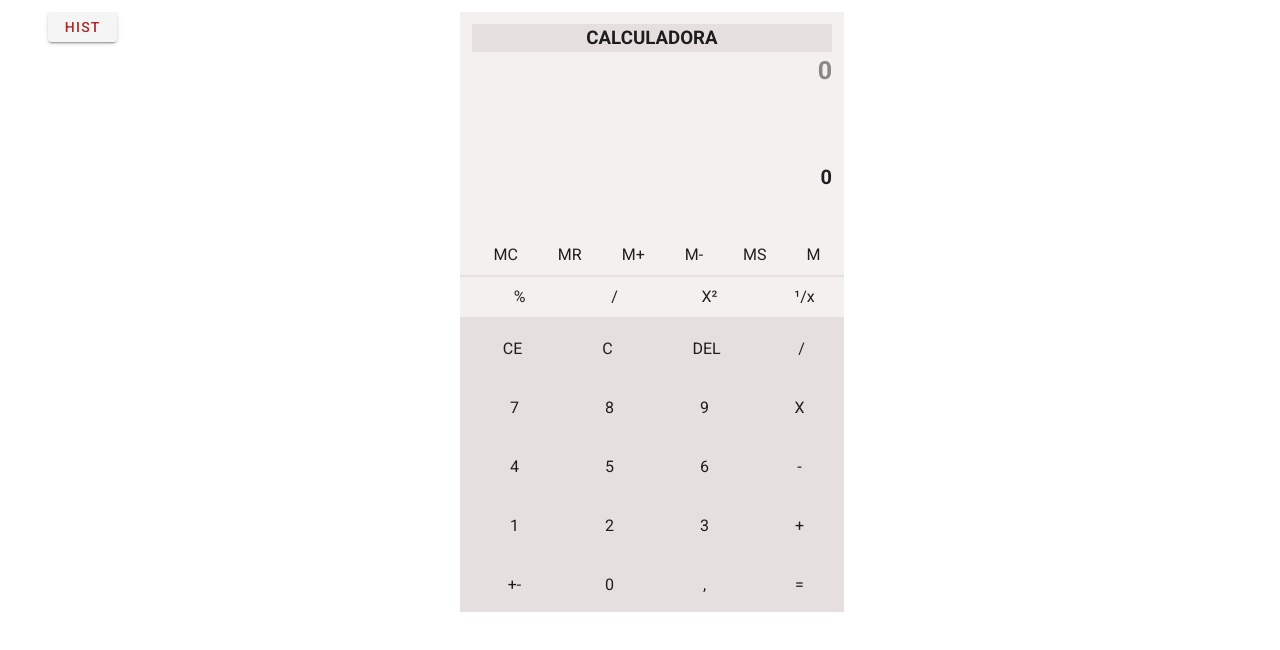
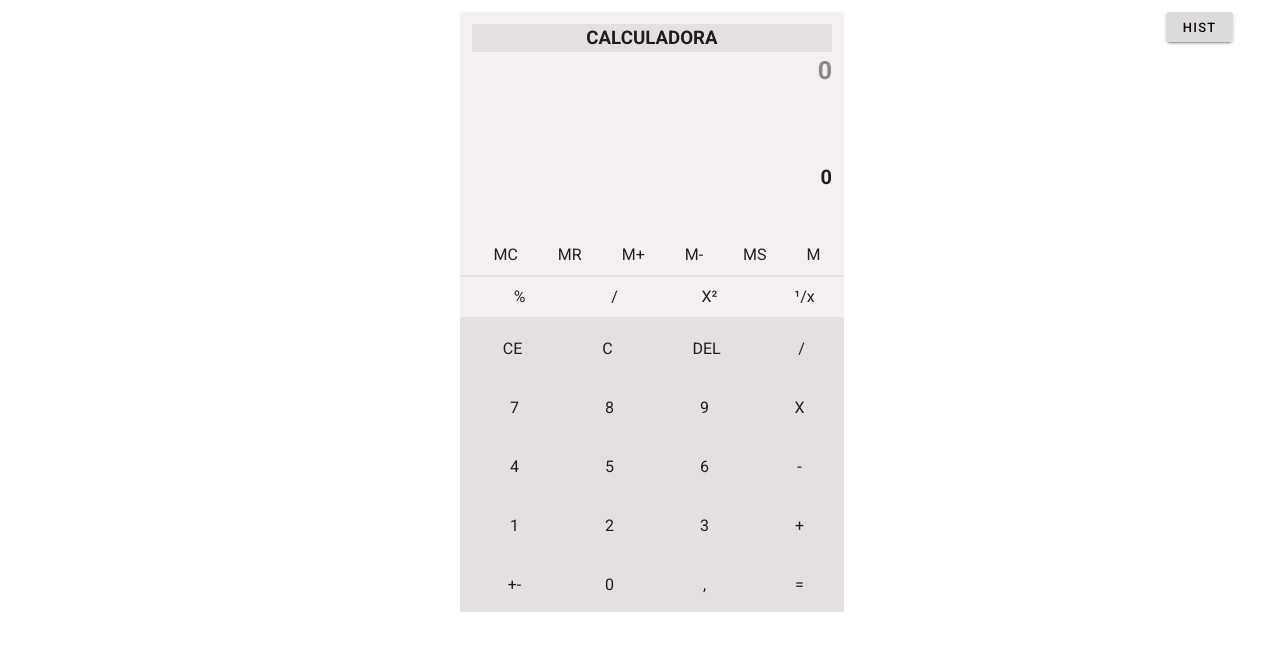
Before and after one commit to GustavoMKarnopp/Calculadora, a Vue app: page / in a window 1280 px wide. Shown: the top 650 px of the page. Built offline with nearby package versions, Linux system fonts and the light colour scheme.

Commit message:
Finalizando estilização botão MOBILE/ DESKTOP

```diff
--- a/src/components/shared/AppResult.vue
+++ b/src/components/shared/AppResult.vue
@@ -11,7 +11,6 @@
         class="posicaoBTN"
         >
           <v-btn
-
             @click.stop="drawer = !drawer"
           >
             Hist
@@ -38,7 +37,6 @@
             :key="item.title"
             link
           >
-
           <v-list-item-content>
             <v-list-item-title>{{ item.title }}</v-list-item-title>
           </v-list-item-content>
@@ -74,15 +72,24 @@ export default {
  @media (min-width: 320px){
    .posicaoBTN{
     max-width: 20%;
-    max-height:100px;
+    max-height: 100px;
     margin-right: 40px;
+    float: right;
+    margin: 0;
     position: relative;
   }
-     .estilBTN{
-    max-width: 20%;
-    max-height:100px;
-    margin-right: 40px;
-    position: relative;
+    .v-btn{
+    max-height: 32px !important;
+    color: #e6dfdf !important;
+    margin: -2px -6px 0px 0px;
+  }
+  .v-btn span{
+    font-size: 13px;
+    color: rgb(14, 11, 11) !important;
+  }
+  .theme--light.v-btn.v-btn--has-bg {
+    background-color:  #cfcdcd !important;
+    color: darkblue !important;
   }
  }
 
@@ -90,12 +97,18 @@ export default {
 
 
  @media (min-width: 768px){
-   .estilBTN{
-  height:60px;
-  max-width: 15%;
-  margin-left: 32%;
-  margin-right: 40px;
-  position: relative;
+    .v-btn{
+    max-height: 30px !important;
+    color:   #e6dfdf  !important;
+    margin: 0px
+  }
+  .v-btn span{
+   font-size: 13px;
+    color: rgb(14, 11, 11) !important;
+  }
+  .theme--light.v-btn.v-btn--has-bg {
+      background-color:  #cfcdcdb9 !important;
+      color: darkblue !important;
   }
     .posicaoBTN{
     height:60px;
@@ -113,13 +126,22 @@ export default {
 @media (min-width: 1024px){
   .v-btn{
     max-height: 30px !important;
-      color: brown !important;
+    color:#e6dfdf  !important;
     margin: 0px
   }
+  .v-btn span{
+   font-size: 13px;
+    color: rgb(14, 11, 11) !important;
+  }
+.theme--light.v-btn.v-btn--has-bg {
+    background-color:  #cfcdcdb9 !important;
+    color: darkblue !important;
+}
+
 .posicaoBTN{
   margin: 0;
   margin-left: 33.1%;
-      margin-right: 65%;
+      margin-right: 61%;
   position: relative;
 }
 
```
Lines whose indentation alone changed are shown as unchanged.
